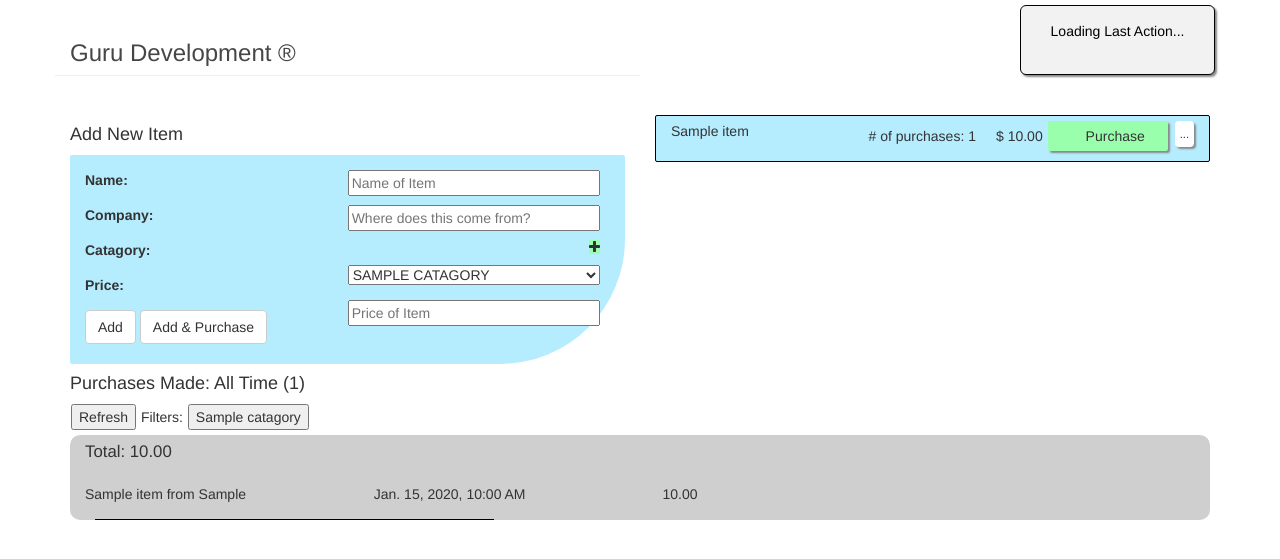
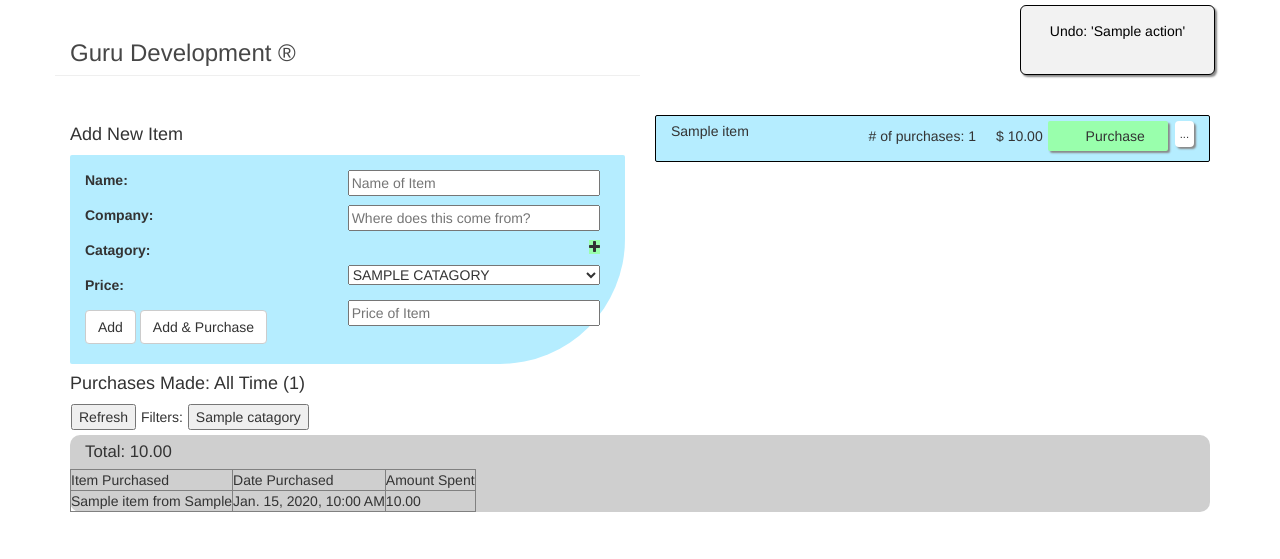
Before and after one commit to marcusshepp/dollars, a Django app: page /item/ in a window 1280 px wide. Shown: the top 559 px of the page. Run offline with Django 3.2, Linux system fonts and the light colour scheme; tables that the repository leaves empty hold one stand-in row (values such as "Sample post"); data that the repository does not hold is empty; some libraries are stand-ins or nearby versions.

Commit message:
made purchase table into an actual <table>

```diff
--- a/receipt/management/commands/load_data.py
+++ b/receipt/management/commands/load_data.py
@@ -103,6 +103,9 @@ def create_items(names, companies_came_from, prices, catagory_ids, num):
     return items
 
 def gen_names(text, num):
+    """
+    Generates string input for CharField's.
+    """
     names = list()
     for i in range(num):
         para_index = random.randrange(1, len(text)-1)
--- a/receipt/static/css/dat_style.css
+++ b/receipt/static/css/dat_style.css
@@ -35,16 +35,21 @@ form p *{
 .purchases{
   padding-left: 15px;
   padding-top: 15px;
+  background-color: white;
+  color: black;
+  /*padding: 5px 5px 5px 5px;*/
+  height: auto;
+  width: 80%;
 }
 .purchase_border{
   border-bottom: .2px solid black;
   width: 35%;
   margin-left: 25px;
-  margin-right: auto;
+  /*margin-right: auto;*/
 }
 .purchases div{
   border-radius: 2px 2px 2px 2px;
-  margin: 0px 0px 15px 0px;
+  /*margin: 0px 0px 15px 0px;*/
 }
 .purchase_btn{
   background-color: #99FFAC;
--- a/receipt/static/js/dyliams.js
+++ b/receipt/static/js/dyliams.js
@@ -2,6 +2,7 @@ $(document).ready(function(){
   // console.log($("#foo").value);
   $("#foo").value = "foo";
   get_items();
+  update_undo();
 });
 
 var csrf_func = function(){
@@ -36,6 +37,7 @@ function get_items(){
   });
 }
 function build_items(length, names, companies, prices, times_purchased, ids){
+    if (length > 0){
         var item_markup = "";
         for (var i = 0; i < length; i++){
           var name = names[i];
@@ -55,6 +57,10 @@ function build_items(length, names, companies, prices, times_purchased, ids){
           item_markup += '</form>';
         }
         $(".items").html(item_markup);
+    } else {
+        $(".items").html('<h4 class="no_items">You haven\'t created any Items yet.</h4>');
+    }
+
 }
 
 function update_undo(){
@@ -354,15 +360,20 @@ function post_purchase_w_new_price(th, id){
 function build_table(purchased_items_names, purchased_date_created, purchased_length, amount_payed, total){
     var purchased_items = "";
     purchased_items += '<div class="total">Total: '+ total +'</div>';
+    purchased_items += '<table border="1">';
+    purchased_items += '<tr>';
+    purchased_items += '<td>Item Purchased</td>';
+    purchased_items += '<td>Date Purchased</td>';
+    purchased_items += '<td>Amount Spent</td>';
+    purchased_items += '</tr>';
     for(var i = 0; i < purchased_length; i++){
-      purchased_items += '<div class="row purchases">';
-      purchased_items += "<div class='col-md-3 col-lg-3'>" + purchased_items_names[i] + "</div>"
-      purchased_items += "<div class='col-md-3 col-lg-3'>" + purchased_date_created[i] + "</div>"
-      purchased_items += "<div class='col-md-3 col-lg-3'>" + amount_payed[i] + "</div>"
-      purchased_items += "</div>";
-      purchased_items += '<div class="purchase_border"></div>';
+      purchased_items += '<tr>';
+      purchased_items += "<td>" + purchased_items_names[i] + "</td>"
+      purchased_items += "<td>" + purchased_date_created[i] + "</td>"
+      purchased_items += "<td>" + amount_payed[i] + "</td>"
+      purchased_items += '</tr>';
     }
-
+    purchased_items += '</table>';
     return purchased_items;
 }
 function update_purchase_tbl(){
--- a/templates/receipt/item.html
+++ b/templates/receipt/item.html
@@ -26,6 +26,7 @@
     </form>
   </div>
   <div class="items col-md-6">
+    {% if items %}
     {% for i in items %}
     <form id="{{ i.id }}" class="item col-sm-12 col-lg-12" action="{% url 'api_items' %}" method="POST">
         {% csrf_token %}
@@ -36,6 +37,9 @@
         <span class="times_purchased pull-right"># of purchases: {{ i.number_of_times_purchased }}</span>
     </form>
     {% endfor %}
+    {% else %}
+    <h4 class="no_items">You haven't created any Items yet.</h4>
+    {% endif %}
   </div>
 </div>
 <h4 id="purchases_header"><span>Purchases Made: All Time ({{purchased_length}})</span></h4>
@@ -46,14 +50,20 @@
 {% endfor %}
 <div id="purchased_items">
     <div class="total">Total: {{ total }}</div>
-    {% for purchase in purchased_items %}
-    <div class="row purchases">
-        <div class="col-md-3 col-lg-3">{{ purchase.item_purchased }}</div>
-        <div class="col-md-3 col-lg-3">{{ purchase.date_display }}</div>
-        <div class="col-md-3 col-lg-3">{{ purchase.amount_payed }}</div>
-    </div>
-    <div class="purchase_border"></div>
-    {% endfor %}
+    <table border="1">
+        <tr>
+            <td>Item Purchased</td>
+            <td>Date Purchased</td>
+            <td>Amount Spent</td>
+        </tr>
+        {% for purchase in purchased_items %}
+        <tr>
+            <td>{{ purchase.item_purchased }}</td>
+            <td>{{ purchase.date_display }}</td>
+            <td>{{ purchase.amount_payed }}</td>
+        </tr>
+        {% endfor %}
+    </table>
 </div>
 <script type="text/javascript" src="{% static 'js/dyliams.js' %}"></script>
 <script type="text/javascript" src="{% static 'js/jquery.cookie.js' %}"></script>
```
Lines whose indentation alone changed are shown as unchanged.
